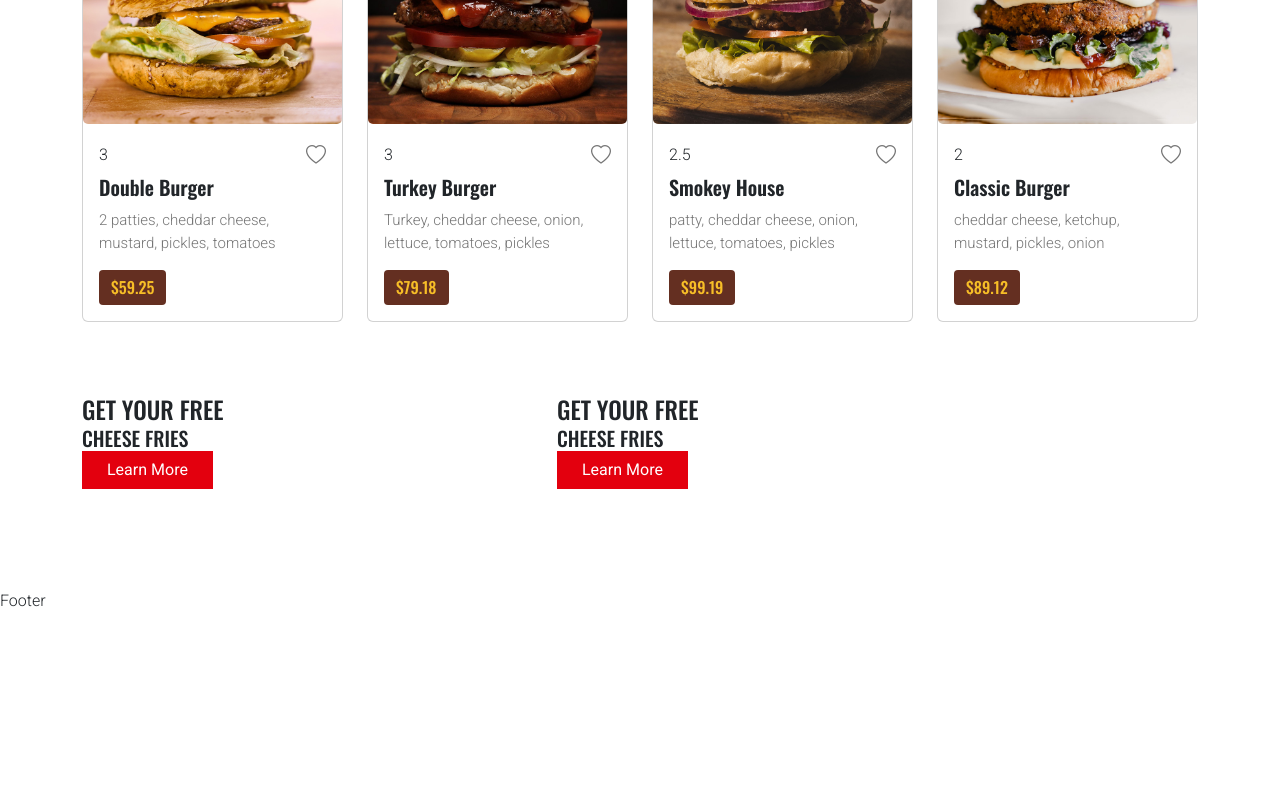
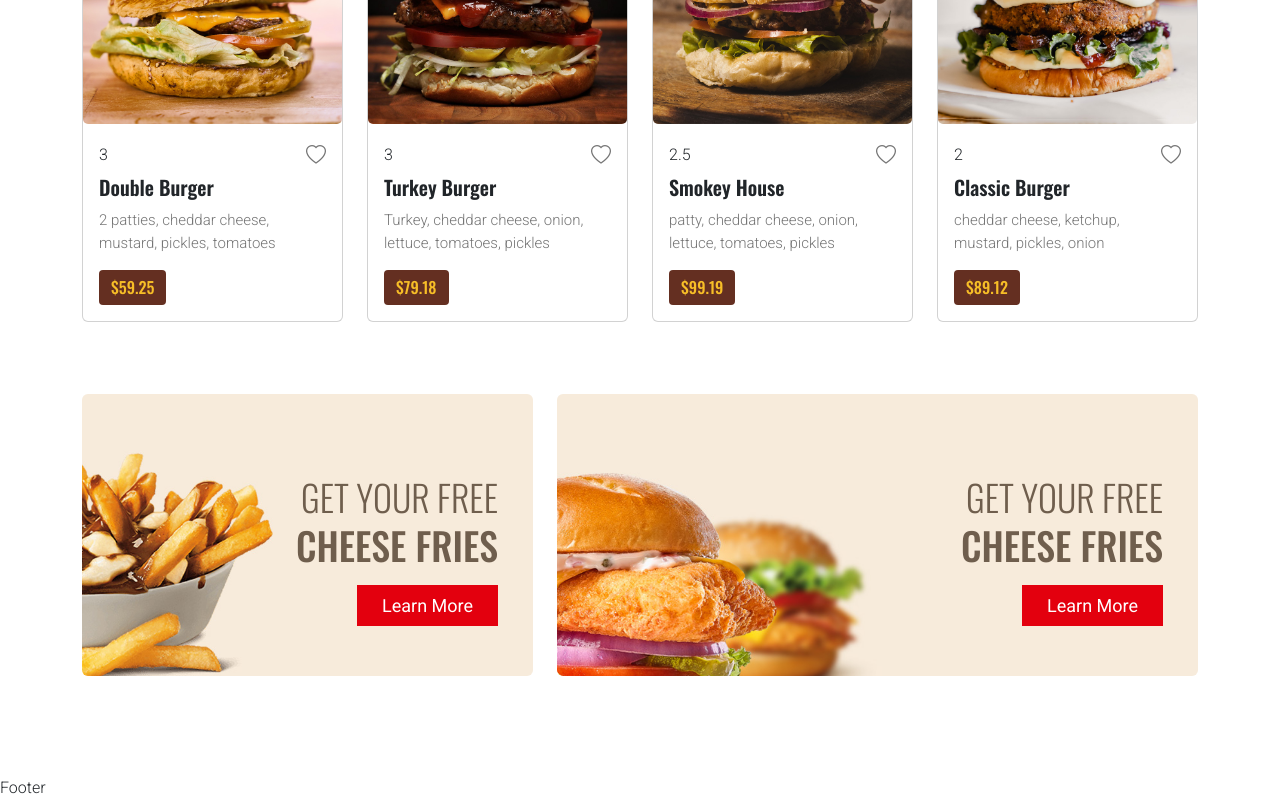
Before and after one commit to jigneshgit935/Burger-Ordering-WebApp-ReactJS, a React (Create React App) app: page / in a window 1280 px wide. Shown: the part 2870-3670 px from the top of the page. Before the commit the page ends 3483 px from the top, so only its background shows below. Built offline with nearby package versions, Linux system fonts and the light colour scheme.

Commit message:
ads-done

```diff
--- a/src/styles/HomeStyle.css
+++ b/src/styles/HomeStyle.css
@@ -179,6 +179,38 @@
   transform: translateY(0px);
   opacity: 1;
 }
+
+.menu_section .ads_box {
+  text-align: right;
+  padding: 80px 35px 50px;
+  border-radius: 6px;
+}
+
+.menu_section .ads_img1 {
+  background: url(../assets/menu/ads-1.jpg);
+  background-size: cover;
+}
+
+.menu_section .ads_img2 {
+  background: url(../assets/menu/ads-2.jpg);
+  background-size: cover;
+}
+
+.menu_section .ads_box h4 {
+  font-size: 2.25rem;
+  font-weight: 300;
+  color: var(--brown);
+}
+
+.menu_section .ads_box h5 {
+  font-size: 2.375rem;
+  color: var(--brown);
+}
+.menu_section .ads_box a {
+  margin-top: 15px;
+  font-size: 18px;
+}
+
 @media (max-width: 992px) {
   /* about 2.0 */
   .about_section h2 {
@@ -198,4 +230,9 @@
   .hero_section .hero_text h1 {
     font-size: 5.5rem;
   }
+
+  /* ads media query */
+  .menu_section .para {
+    padding: 10px 0px;
+  }
 }
```
